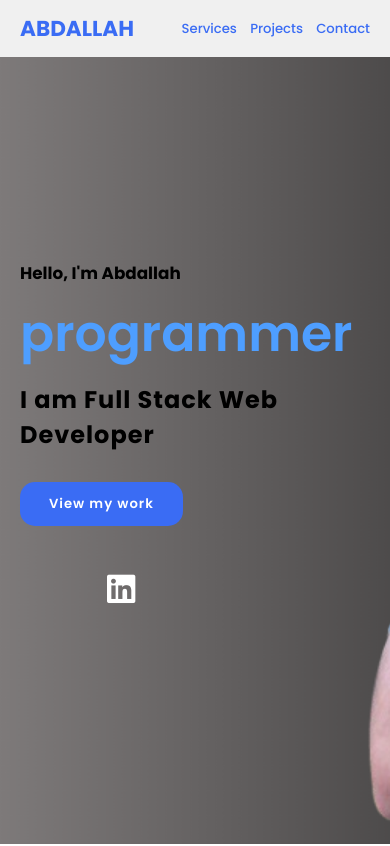
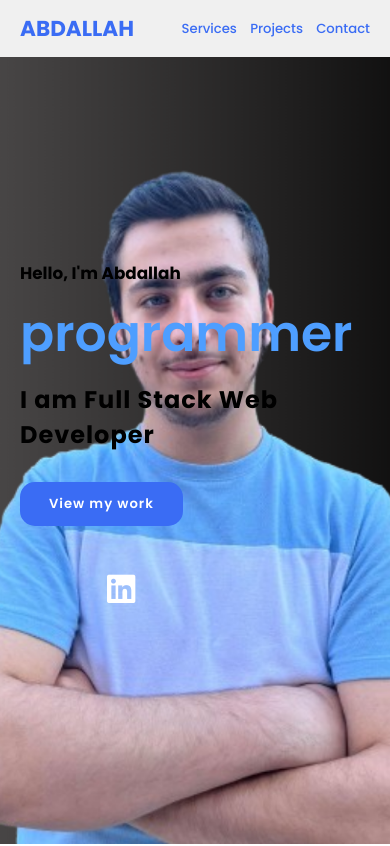
Before and after one commit to Abdallahxz/Diseo-de-Aplicaciones-con-Tecnologa-Web, a plain HTML site: page -UF1841-Elaboración de documentos web mediante lenguajes de marcas/Actividad -UF1841- (Abdallah) Asaad Hammoud/index.html in a window 390 px wide. Shown: the top 846 px of the page. Drawn offline with Linux system fonts and the light colour scheme.

Commit message:
El proyecto final

```diff
--- a/-UF1841-Elaboración de documentos web mediante lenguajes de marcas/Actividad -UF1841- (Abdallah) Asaad Hammoud/cv.html
+++ b/-UF1841-Elaboración de documentos web mediante lenguajes de marcas/Actividad -UF1841- (Abdallah) Asaad Hammoud/index.html
@@ -25,7 +25,7 @@
             <h3>I am Full Stack Web Developer</h3>
             <a href="#projects" class="main-btn">View my work</a>
             <div class="social-icons">
-                <a href="https://www.linkedin.com/in/abdullah-asaad-hammoud-ba51a0310"><i class="fab fa-linkedin"></i></a>
+                <a href="https://www.linkedin.com/in/abdullah-asaad-hammoud-ba51a0310" target="_blank"><i class="fab fa-linkedin" ></i></a>
             </div>
         </div>
     </section>
@@ -168,7 +168,7 @@
     <footer class="footer">
         <p class="footer-title">Copyrights @ <span>Abdallah Asaad Hammoud</span></p>
         <div class="social-icons">
-            <a href="https://www.linkedin.com/in/abdullah-asaad-hammoud-ba51a0310"><i class="fab fa-linkedin"></i></a>
+            <a href="https://www.linkedin.com/in/abdullah-asaad-hammoud-ba51a0310" target="_blank"><i class="fab fa-linkedin" ></i></a>
         </div>
     </footer>
 
--- a/-UF1841-Elaboración de documentos web mediante lenguajes de marcas/Actividad -UF1841- (Abdallah) Asaad Hammoud/style.css
+++ b/-UF1841-Elaboración de documentos web mediante lenguajes de marcas/Actividad -UF1841- (Abdallah) Asaad Hammoud/style.css
@@ -52,7 +52,6 @@ section {
     background: url(images/bach-2-.png) no-repeat;
     background-size: cover;
     background-position: center;
-    background-attachment: fixed;
 }
 
 .main h2 {
@@ -102,7 +101,7 @@ section {
     color: #fff;
     font-size: 2.7em;
     padding-right: 30px;
-    padding: 87px;
+    padding-left: 87px;
 }
 
 .title {
@@ -253,7 +252,7 @@ section {
     padding: 0 12px 0 0;
 }
 
-@media (max-width:1023px){
+@media (max-width:1024px){
     header{
         padding: 12px 20px;
     }
@@ -282,6 +281,9 @@ section {
         flex-direction: column;
         align-items: center;
     }
+    .main{
+        background-position-x: 89%;
+    }
 
 }
 
@@ -297,6 +299,9 @@ section {
     .main-content h3{
         font-size: 1.4em;
     }
+    .main{
+        background-position-x: 89%;
+    }
 }
 
 @media (max-width:300px){
```
